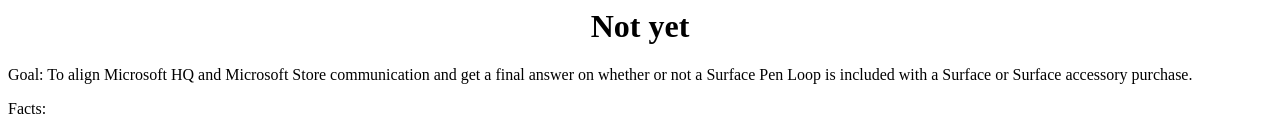
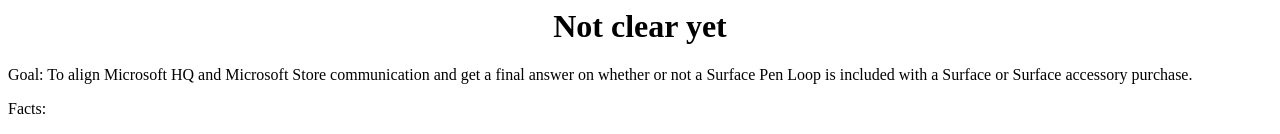
Before and after one commit to riverar/doesitcomewiththepenloopyet.com, a plain HTML site: page index.html in a window 1280 px wide. Shown: the top 134 px of the page. Drawn offline with Linux system fonts and the light colour scheme.

Commit message:
Update index.html

```diff
--- a/index.html
+++ b/index.html
@@ -2,7 +2,7 @@
   <head>
   </head>
   <body>
-    <h1 style="text-align: center;">Not yet</h1>
+    <h1 style="text-align: center;">Not clear yet</h1>
     <p>Goal: To align Microsoft HQ and Microsoft Store communication and get a final answer on whether or not a Surface Pen Loop is included with a Surface or Surface accessory purchase.</p>
     <p>Facts:
       <ul>
```
